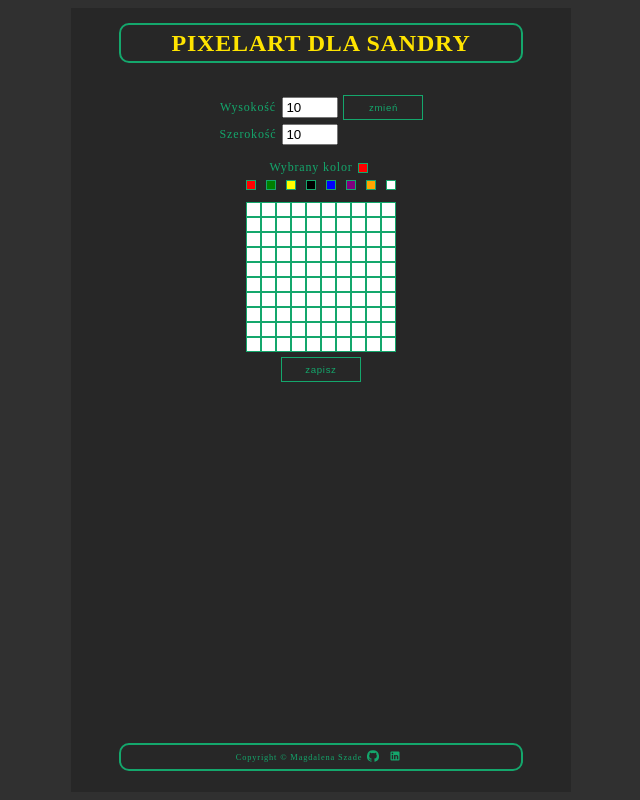
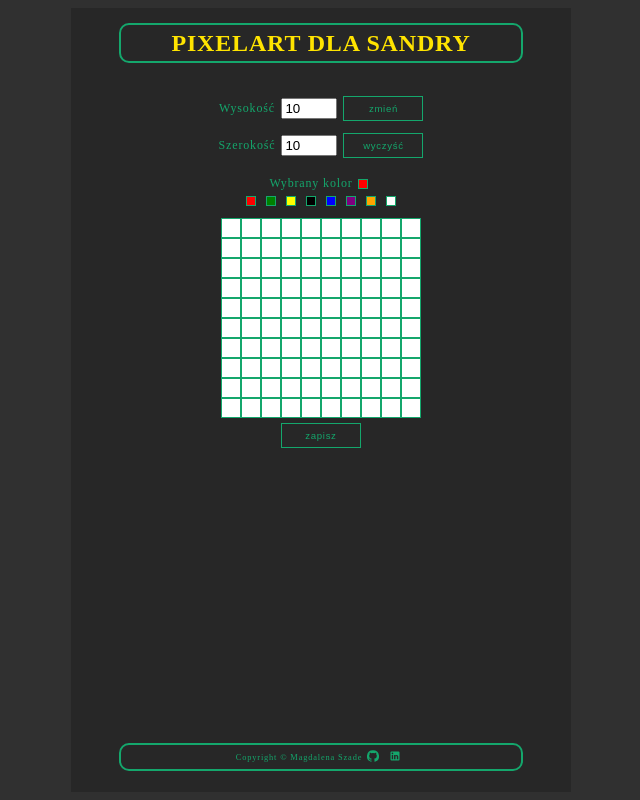
Before and after one commit to MagdaSzade/pixelart, a React (Create React App) app in the folder client/: page / in a window 1280 px wide. Shown: the whole page, without its empty margins (319-959 px from the left). Built offline with nearby package versions, Linux system fonts and the light colour scheme; the HTML template or start-up script is replaced by a standard one.

Commit message:
add clean all button and biger pixels

```diff
--- a/client/package.json
+++ b/client/package.json
@@ -17,7 +17,6 @@
     "react-router-dom": "^5.2.0",
     "react-scripts": "3.4.0",
     "redux": "^4.0.5",
-    "redux-thunk": "^2.3.0",
     "xmlhttprequest": "^1.8.0"
   },
   "scripts": {
--- a/client/src/actions/index.js
+++ b/client/src/actions/index.js
@@ -16,6 +16,13 @@ export const selectSize = (width, height) => {
     }
 }
 
+export const clearCanva = (shouldClear) => {
+    return {
+        type: "SHOULD_CLEAR",
+        payload: shouldClear
+    }
+}
+
 export const setPixels = (pixels) => {
     return {
         type: "PIXELS",
--- a/client/src/components/createArtCanva/Canva.js
+++ b/client/src/components/createArtCanva/Canva.js
@@ -2,7 +2,7 @@ import React from 'react';
 import { connect } from 'react-redux';
 
 import Pixel from '../common/Pixel';
-import { setPixels } from '../../actions';
+import { setPixels, clearCanva } from '../../actions';
 
 import { indexOfPixel, createWhiteBoard } from '../../helpers/key';
 
@@ -19,6 +19,12 @@ class Canva extends React.Component {
     }
 
     componentDidUpdate() {
+        if(this.props.clear) {
+            const newPixels = createWhiteBoard(this.props.height, this.props.width);
+            this.props.setPixels(newPixels);
+            this.setState({ width: this.props.width, height: this.props.height });
+            this.props.clearCanva(false);
+        }
         if (this.props.width !== this.state.width || this.props.height !== this.state.height) {
             const newPixels = createWhiteBoard(this.props.height, this.props.width);
             newPixels.forEach(pixel => {
@@ -27,8 +33,8 @@ class Canva extends React.Component {
                     pixel.color = this.props.pixels[index].color
                 }
             });
+            this.props.setPixels(newPixels);
             this.setState({ width: this.props.width, height: this.props.height });
-            this.props.setPixels(newPixels);
         }
     }
 
@@ -62,7 +68,7 @@ class Canva extends React.Component {
                 <div
                     className="canva grid"
                     id="canva"
-                    style={{gridTemplateColumns: `repeat(${this.props.width}, 15px)`}}
+                    style={{gridTemplateColumns: `repeat(${this.props.width}, 20px)`}}
                 >
                     {this.createCanva()}
                 </div>
@@ -76,8 +82,9 @@ const mapStateToProps = state => {
         width: state.size.width,
         height: state.size.height,
         pixels: state.pixels,
+        clear: state.clear,
         selectedColor: state.selectedColor
     }
 }
 
-export default connect(mapStateToProps, { setPixels })(Canva);
+export default connect(mapStateToProps, { setPixels, clearCanva })(Canva);
--- a/client/src/components/createArtCanva/SelectSize.js
+++ b/client/src/components/createArtCanva/SelectSize.js
@@ -1,7 +1,9 @@
 import React from 'react';
 import { connect } from 'react-redux';
 
-import { selectSize } from '../../actions';
+import { selectSize, clearCanva } from '../../actions';
+
+import Button from '../common/Button';
 
 import '../../styles/selectSize.css'
 
@@ -25,6 +27,10 @@ class SelectSize extends React.Component {
         this.props.selectSize(this.state.width, this.state.height);
     }
 
+    onClear = () => {
+        this.props.clearCanva(true);
+    }
+
     render() {
         return(
             <div className="select-size">
@@ -40,6 +46,7 @@ class SelectSize extends React.Component {
                             value={this.state.height}
                             onChange={this.onHeightChange}
                         />
+                        <Button onButtonClick={this.onSizeChange} text="zmień"/>
                         <label htmlFor="width">Szerokość</label>
                         <input
                             type="number"
@@ -50,13 +57,8 @@ class SelectSize extends React.Component {
                             value={this.state.width}
                             onChange={this.onWidthChange}
                         />
+                        <Button onButtonClick={this.onClear} text="wyczyść"/>
                     </div>
-                    <input
-                        type="submit"
-                        value="zmień"
-                        className='button thin-border' >
-                    </input>
-
                 </form>
             </div>
         )
@@ -70,4 +72,4 @@ const mapStateToProps = props => {
     }
 }
 
-export default connect(mapStateToProps, { selectSize })(SelectSize);
+export default connect(mapStateToProps, { selectSize, clearCanva })(SelectSize);
--- a/client/src/reducers/index.js
+++ b/client/src/reducers/index.js
@@ -9,6 +9,15 @@ const selectedColorReducer = (selectedColor = "red", action) => {
             return action.payload;
         default:
             return selectedColor;
+    }
+}
+
+const shouldClearReducer = (shouldClear = false, action) => {
+    switch (action.type) {
+        case "SHOULD_CLEAR":
+            return action.payload;
+        default:
+            return shouldClear;
     }
 }
 
@@ -35,4 +44,5 @@ export default combineReducers({
     selectedColor: selectedColorReducer,
     size: sizeReducer,
     pixels: pixelsReducer,
+    clear: shouldClearReducer
 });
--- a/client/src/styles/canva.css
+++ b/client/src/styles/canva.css
@@ -1,6 +1,3 @@
 .canva-conteiner {
     justify-items: center;
 }
-
-.canva {
-}
--- a/client/src/styles/pixel.css
+++ b/client/src/styles/pixel.css
@@ -1,6 +1,6 @@
 .pixel {
-    width: 15px;
-    height: 15px;
+    width: 20px;
+    height: 20px;
     margin: 0;
     box-sizing: border-box;
 }
--- a/client/src/styles/selectSize.css
+++ b/client/src/styles/selectSize.css
@@ -3,9 +3,13 @@
 }
 
 .inputs {
-    grid-template-columns: auto auto;
+    grid-template-columns: auto auto auto;
 }
 
 .inputs label {
     padding: 0.5rem;
 }
+
+.inputs .button {
+    margin: 0.5rem;
+}
```
Also changed, not shown: 2 other files (tests, documents, lock files or other folders).
